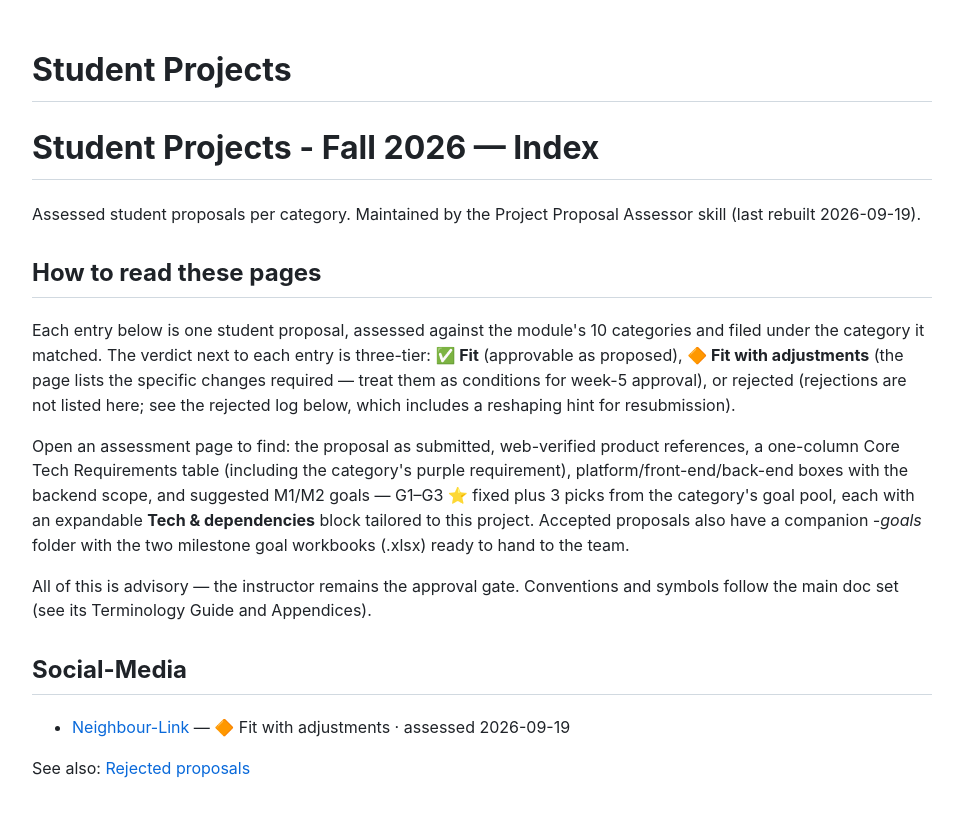
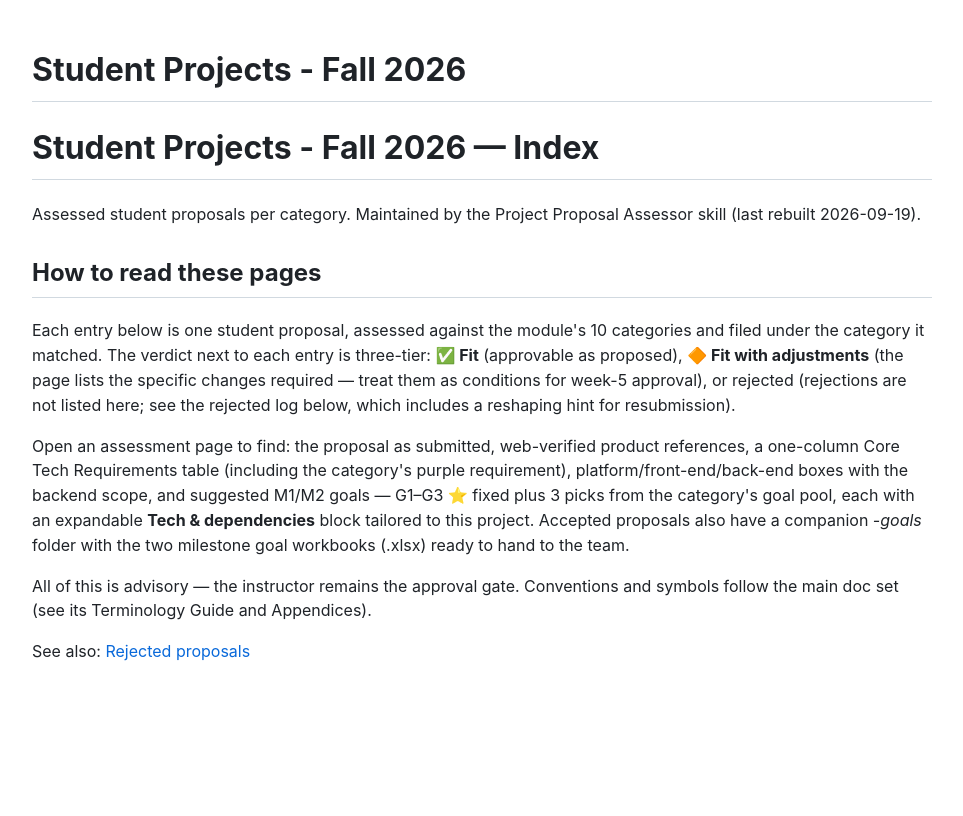
Before and after one commit to ElieHosry/Student-Projects-Fall2026, a plain HTML site: page index.html in a window 1280 px wide. Shown: the whole page, without its empty margins (158-1121 px from the left). Drawn offline with Linux system fonts and the light colour scheme.

Commit message:
publish student projects (Fall 2026) 2026-09-21 09:23

```diff
--- a/index.html
+++ b/index.html
@@ -4,7 +4,7 @@
   <meta charset="utf-8" />
   <meta name="generator" content="pandoc" />
   <meta name="viewport" content="width=device-width, initial-scale=1.0, user-scalable=yes" />
-  <title>Student Projects</title>
+  <title>Student Projects - Fall 2026</title>
   <style>
     code{white-space: pre-wrap;}
     span.smallcaps{font-variant: small-caps;}
@@ -29,7 +29,7 @@ li { margin: 3px 0; }
 </head>
 <body>
 <header id="title-block-header">
-<h1 class="title">Student Projects</h1>
+<h1 class="title">Student Projects - Fall 2026</h1>
 </header>
 <h1 id="student-projects---fall-2026--index">Student Projects - Fall 2026 — Index</h1>
 <p>Assessed student proposals per category. Maintained by the Project Proposal Assessor skill (last rebuilt 2026-09-19).</p>
@@ -37,10 +37,6 @@ li { margin: 3px 0; }
 <p>Each entry below is one student proposal, assessed against the module&#39;s 10 categories and filed under the category it matched. The verdict next to each entry is three-tier: <strong>✅ Fit</strong> (approvable as proposed), <strong>🔶 Fit with adjustments</strong> (the page lists the specific changes required — treat them as conditions for week-5 approval), or rejected (rejections are not listed here; see the rejected log below, which includes a reshaping hint for resubmission).</p>
 <p>Open an assessment page to find: the proposal as submitted, web-verified product references, a one-column Core Tech Requirements table (including the category&#39;s purple requirement), platform/front-end/back-end boxes with the backend scope, and suggested M1/M2 goals — G1–G3 ⭐ fixed plus 3 picks from the category&#39;s goal pool, each with an expandable <strong>Tech &amp; dependencies</strong> block tailored to this project. Accepted proposals also have a companion <em>-goals</em> folder with the two milestone goal workbooks (.xlsx) ready to hand to the team.</p>
 <p>All of this is advisory — the instructor remains the approval gate. Conventions and symbols follow the main doc set (see its Terminology Guide and Appendices).</p>
-<h2 id="social-media">Social-Media</h2>
-<ul>
-<li><a href="Social-Media/neighbour-link.html">Neighbour-Link</a> — 🔶 Fit with adjustments · assessed 2026-09-19</li>
-</ul>
 <p>See also: <a href="rejected-log.html">Rejected proposals</a></p>
 </body>
 </html>
```
